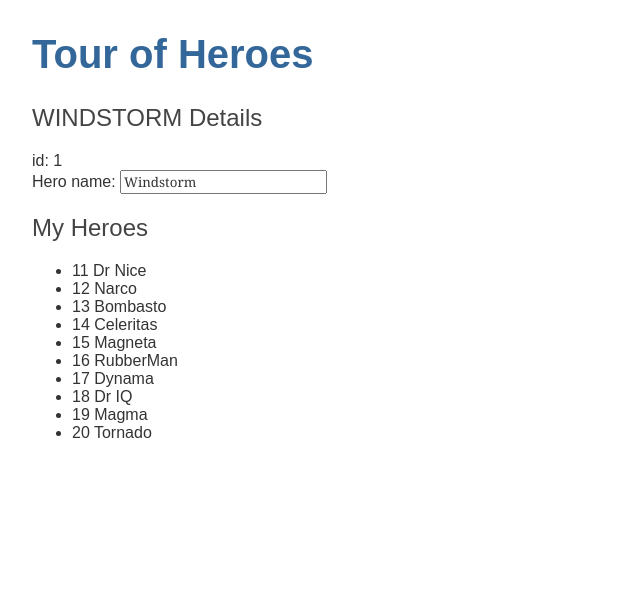
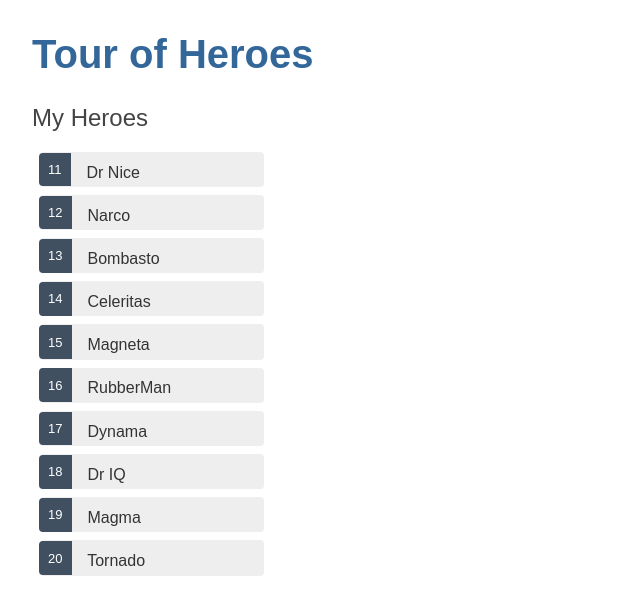
Before and after one commit to sirawit-suk/Angular-Tutorial, an Angular app: page / in a window 1280 px wide. Shown: the top 614 px of the page, without its empty margins (0-640 px from the left). Built offline with nearby package versions, Linux system fonts and the light colour scheme.

Commit message:
display a list v.1

```diff
--- a/src/app/heroes/heroes.component.css
+++ b/src/app/heroes/heroes.component.css
@@ -0,0 +1,59 @@
+/* HeroesComponent's private CSS styles */
+
+.heroes {
+    margin: 0 0 2em 0;
+    list-style-type: none;
+    padding: 0;
+    width: 15em;
+}
+
+.heroes li {
+    cursor: pointer;
+    position: relative;
+    left: 0;
+    background-color: #EEE;
+    margin: .5em;
+    padding: .3em 0;
+    height: 1.6em;
+    border-radius: 4px;
+}
+
+.heroes li:hover {
+    color: #2c3a41;
+    background-color: #e6e6e6;
+    left: .1em;
+}
+
+.heroes li.selected {
+    background-color: black;
+    color: white;
+}
+
+.heroes li.selected:hover {
+    background-color: #505050;
+    color: white;
+}
+
+.heroes li.selected:active {
+    background-color: black;
+    color: white;
+}
+
+.heroes .badge {
+    display: inline-block;
+    font-size: small;
+    color: white;
+    padding: 0.8em 0.7em 0 0.7em;
+    background-color: #405061;
+    line-height: 1em;
+    position: relative;
+    left: -1px;
+    top: -4px;
+    height: 1.8em;
+    margin-right: .8em;
+    border-radius: 4px 0 0 4px;
+}
+
+input {
+    padding: .5rem;
+}
--- a/src/app/heroes/heroes.component.html
+++ b/src/app/heroes/heroes.component.html
@@ -1,13 +1,20 @@
-<h2>{{hero.name | uppercase}} Details</h2>
-<div><span>id: </span>{{hero.id}}</div>
-<div>
-    <label for="name">Hero name: </label>
-    <input type="text" id="name" placeholder="name" [(ngModel)]="hero.name"> <!-- ngModel is Angular's Two-way data binding Syntax-->
-</div>
-
 <h2>My Heroes</h2>
 <ul class="heroes">
-    <li *ngFor="let hero of heroes">
+    <li *ngFor="let hero of heroes"
+        (click)="onSelect(hero)"
+        [class.selected]="hero === selectedHero">
+
         <span class="badge">{{hero.id}}</span> {{hero.name}}
+
     </li>
 </ul>
+
+<div *ngIf="selectedHero">
+    <h2>{{selectedHero.name | uppercase}} Details</h2>
+    <div><span>id: </span>{{selectedHero.id}}</div>
+
+    <div>
+        <label for="hero-name">Hero name: </label>
+        <input type="text" id="hero-name" placeholder="name" [(ngModel)]="selectedHero.name"> <!-- ngModel is Angular's Two-way data binding Syntax-->
+    </div>
+</div>
--- a/src/app/heroes/heroes.component.ts
+++ b/src/app/heroes/heroes.component.ts
@@ -9,16 +9,21 @@ import { HEROES } from '../mock-heroes'
 })
 export class HeroesComponent implements OnInit {
 
-  hero: Hero = {
-    id: 1,
-    name: 'Windstorm'
-  }
+  // hero: Hero = {
+  //   id: 1,
+  //   name: 'Windstorm'
+  // }
 
   heroes = HEROES;
+  selectedHero?: Hero;
 
   constructor() { }
 
   ngOnInit(): void {
   }
 
+  onSelect(hero: Hero): void{
+    this.selectedHero = hero;
+  }
+
 }
```
